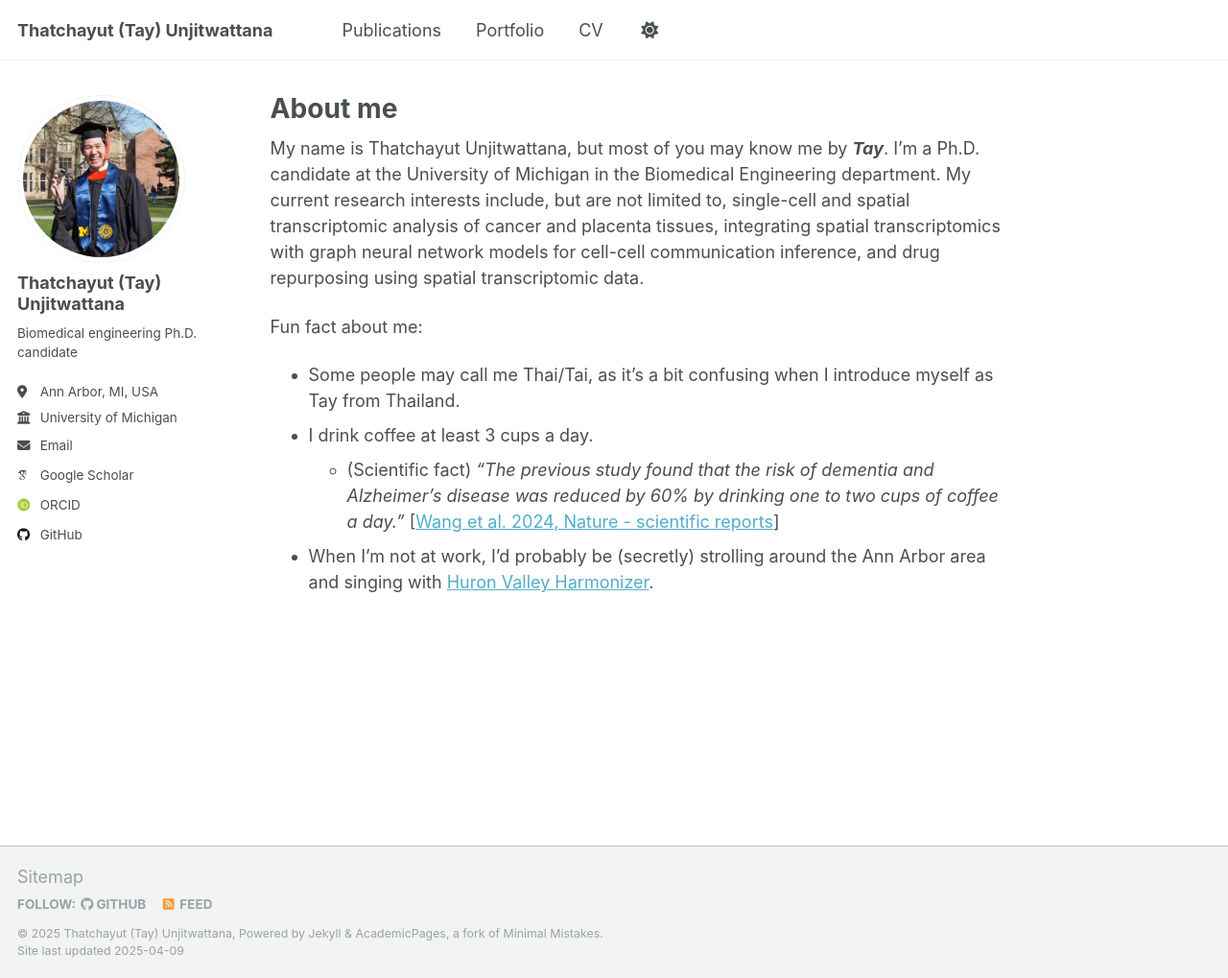
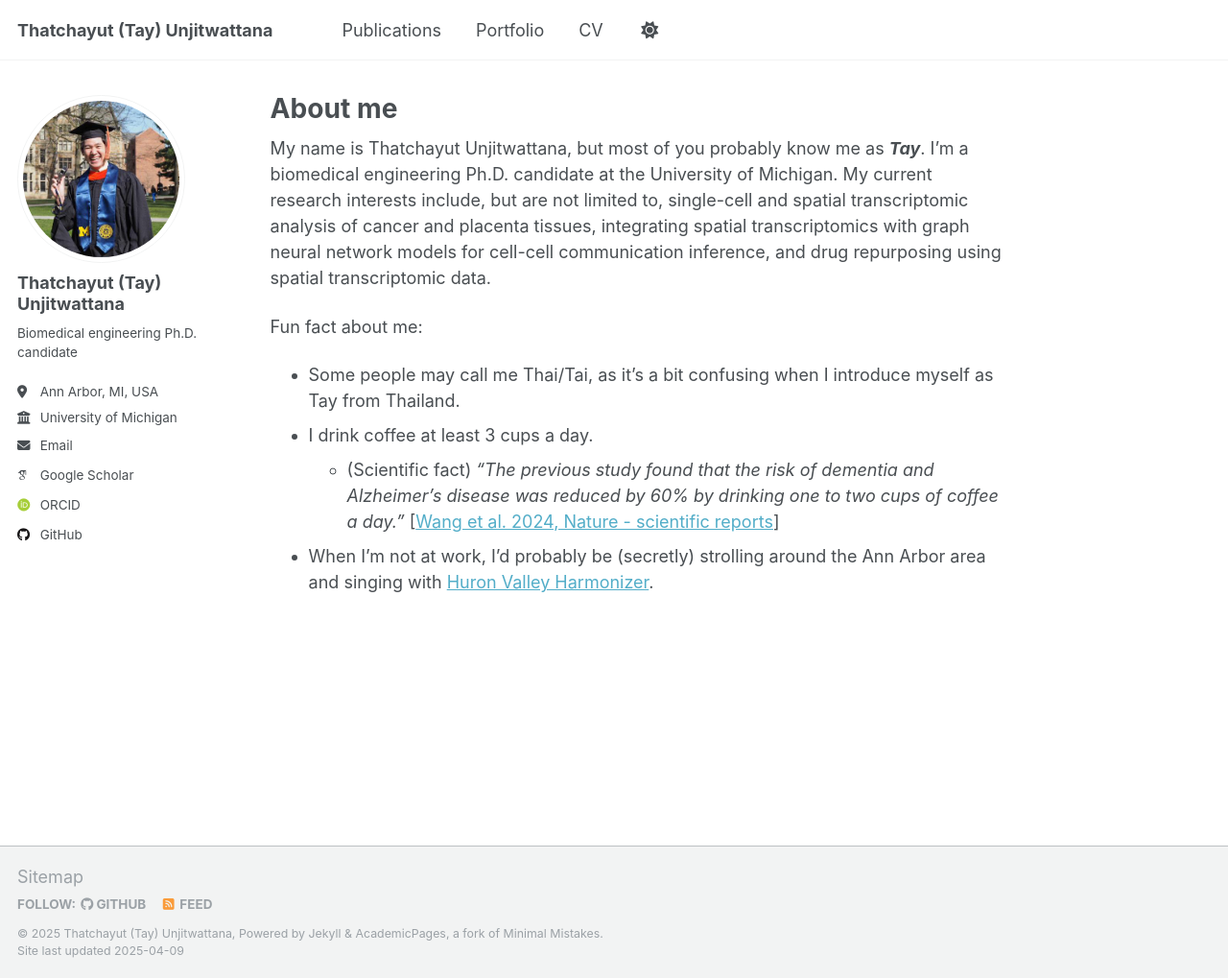
Before and after one commit to thatchayut/thatchayut.github.io, a Jekyll site: the page built from _pages/about.md, in a window 1280 px wide and 1019 px high. Shown: the whole window at 96% size. Built offline with Jekyll 4.4.1, drawn with Linux system fonts in a browser that asks for light colours; some web fonts are replaced.

Commit message:
Update about.md

```diff
--- a/_pages/about.md
+++ b/_pages/about.md
@@ -7,7 +7,7 @@ redirect_from:
   - /about.html
 ---
 
-My name is Thatchayut Unjitwattana, but most of you may know me by ***Tay***. I'm a Ph.D. candidate at the University of Michigan in the Biomedical Engineering department. My current research interests include, but are not limited to, single-cell and spatial transcriptomic analysis of cancer and placenta tissues, integrating spatial transcriptomics with graph neural network models for cell-cell communication inference, and drug repurposing using spatial transcriptomic data.
+My name is Thatchayut Unjitwattana, but most of you probably know me as ***Tay***. I'm a biomedical engineering Ph.D. candidate at the University of Michigan. My current research interests include, but are not limited to, single-cell and spatial transcriptomic analysis of cancer and placenta tissues, integrating spatial transcriptomics with graph neural network models for cell-cell communication inference, and drug repurposing using spatial transcriptomic data.
 
 Fun fact about me:
 * Some people may call me Thai/Tai, as it's a bit confusing when I introduce myself as Tay from Thailand.
```
